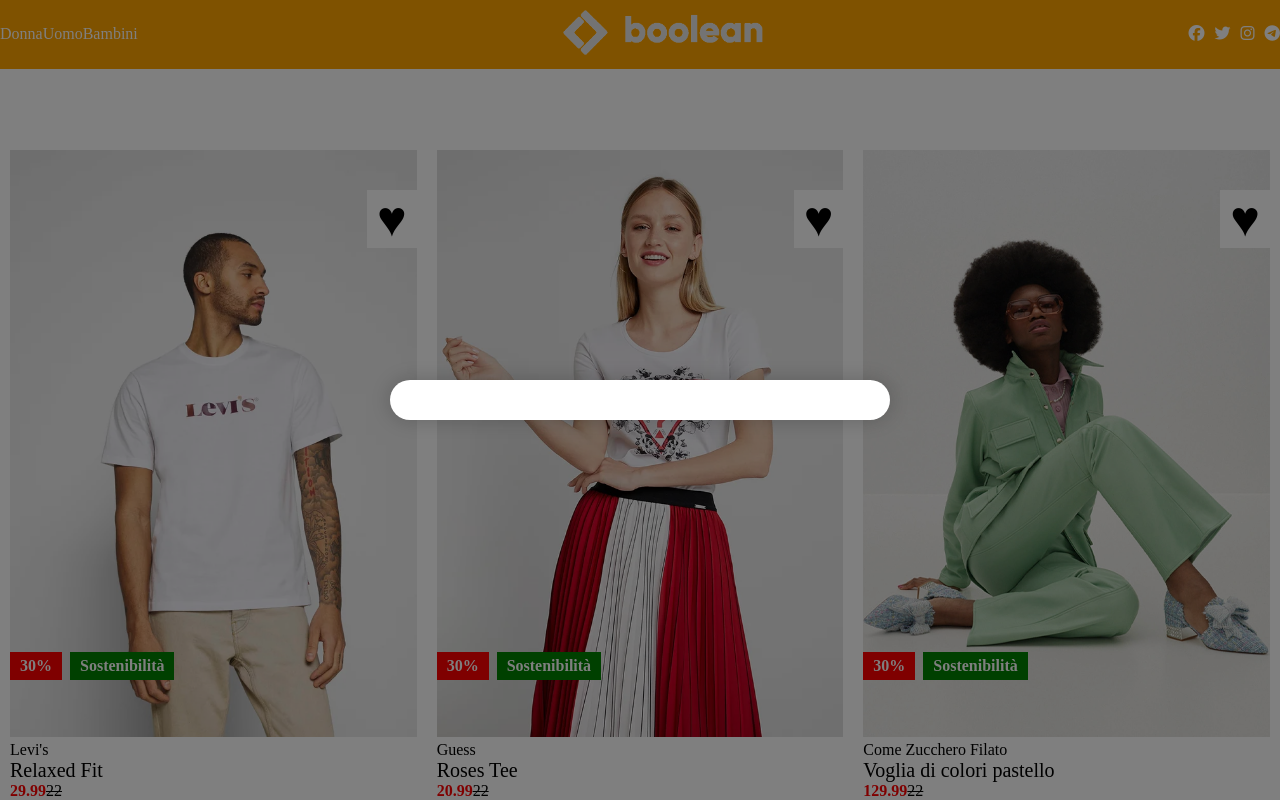
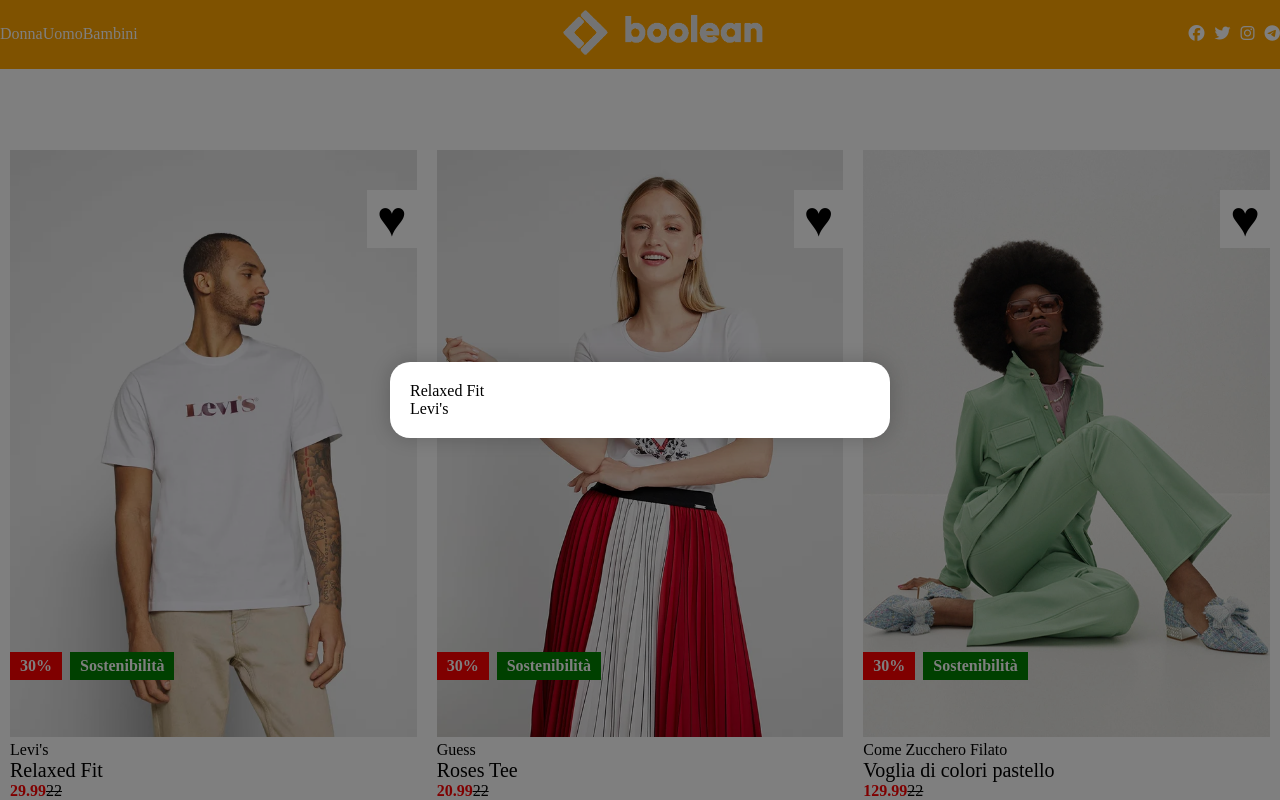
Before and after one commit to AngeloFriello/vite-boolando, a Vue app: page / in a window 1280 px wide. Both pictures are taken after a click on the element "Relaxed Fit". Shown: the top 800 px of the page. Built offline with nearby package versions, Linux system fonts and the light colour scheme; data requests are answered from the project's data file.

Commit message:
add fontawesom

```diff
--- a/package.json
+++ b/package.json
@@ -9,6 +9,11 @@
     "preview": "vite preview"
   },
   "dependencies": {
+    "@fortawesome/fontawesome-svg-core": "^6.4.2",
+    "@fortawesome/free-brands-svg-icons": "^6.4.2",
+    "@fortawesome/free-regular-svg-icons": "^6.4.2",
+    "@fortawesome/free-solid-svg-icons": "^6.4.2",
+    "@fortawesome/vue-fontawesome": "^3.0.5",
     "axios": "^1.6.1",
     "vue": "^3.3.4"
   },
--- a/src/components/BooleandoMain.vue
+++ b/src/components/BooleandoMain.vue
@@ -20,7 +20,7 @@ export default {
       },
       closeModal() {
         this.open = false
-        this.selectedPasta = {}
+        this.selectedProduct = {}
       },
 }
 }
@@ -34,11 +34,12 @@ export default {
         </div>
         <div v-if="open" class="modal">
             <div class="card">
-                <div class="card__header">
-                    {{ selectedProduct.name }}
+                <font-awesome-icon :icon="['fas', 'circle-xmark']" />
+                <div class="card-header">
+                    {{ selectedProduct.name}}
                 </div>
-                <div class="card__body">
-
+                <div class="card-body">
+                    {{ selectedProduct.brand }}
                 </div>
             </div>
         </div>
--- a/src/components/Card.vue
+++ b/src/components/Card.vue
@@ -27,7 +27,7 @@
         </div>
         <div>
             <p class="brand">{{ product.brand }}</p>
-            <p class="outfit-name" @click="$emit('show', store)">{{ product.name }}</p>
+            <p class="outfit-name" @click="$emit('show', product)">{{ product.name }}</p>
             <p class="outfit-price">{{ product.price }}</p>
             <p class="outfit-price_discount">22</p>
         </div>
--- a/src/main.js
+++ b/src/main.js
@@ -1,5 +1,14 @@
 import { createApp } from 'vue'
-
 import App from './App.vue'
 
-createApp(App).mount('#app')
+import { library } from '@fortawesome/fontawesome-svg-core'
+import { FontAwesomeIcon } from '@fortawesome/vue-fontawesome'
+
+import { faCircolxmark } from '@fortawesome/free-solid-svg-icons'
+
+library.add()
+
+
+createApp(App)
+.component('font-awesome-icon', FontAwesomeIcon)
+.mount('#app')
--- a/src/styles/general.scss
+++ b/src/styles/general.scss
@@ -184,7 +184,7 @@ footer{
     bottom: 0;
     left: 0;
     right: 0;
-    z-index: 40;
+    z-index: 2;
     background-color: rgba(0,0,0,0.5);
   }
 
@@ -193,7 +193,7 @@ footer{
     top: 50%;
     left: 50%;
     transform: translate(-50%,-50%);
-    z-index: 50;
+    z-index: 3;
     background-color: white;
     border-radius: 20px;
     padding: 20px;
```
Also changed, not shown: 1 other file (tests, documents, lock files or other folders).
